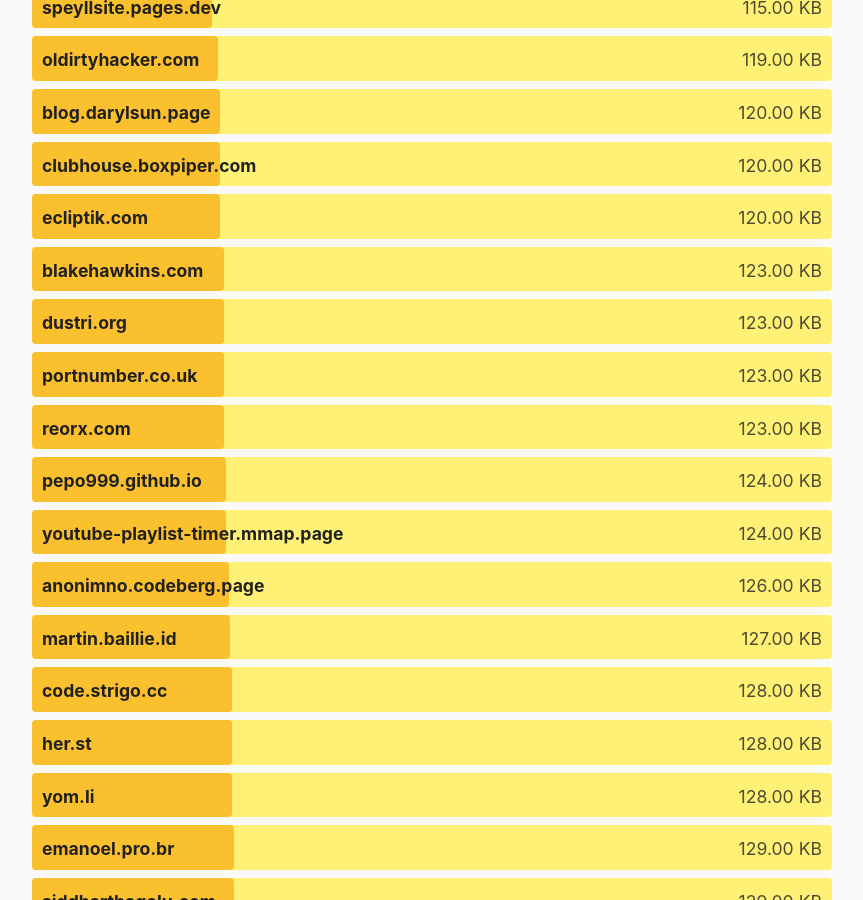
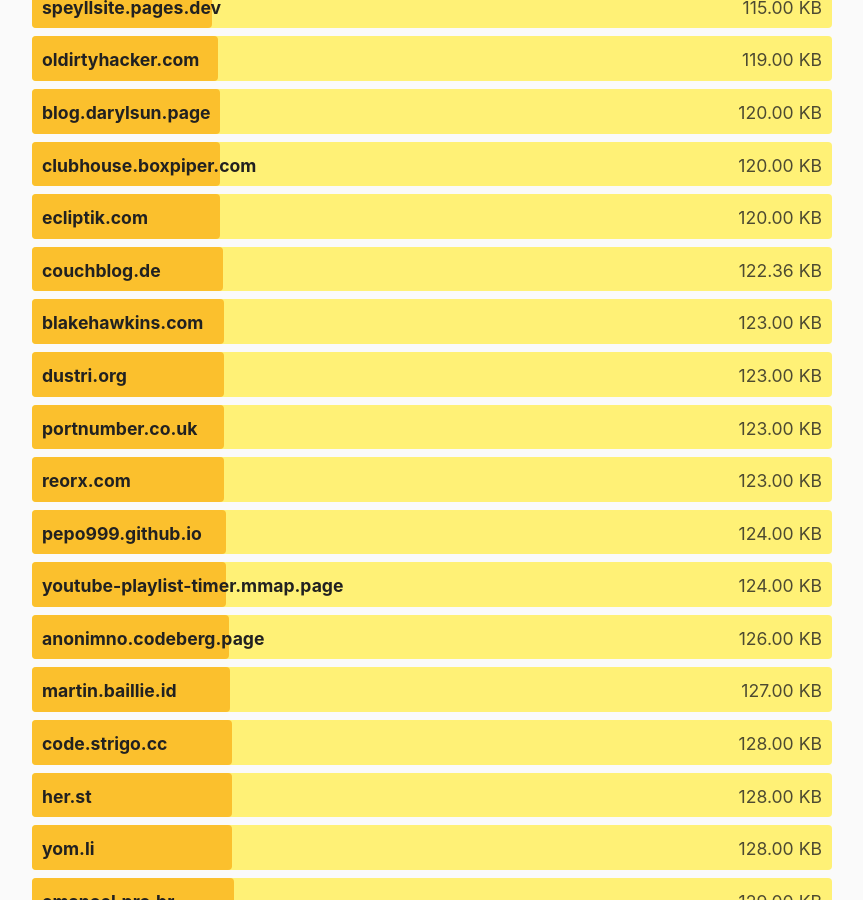
Before and after one commit to kevquirk/512kb.club, a Jekyll site: the page built from index.md, in a window 1280 px wide and 900 px high, scrolled down 26312 px. Shown: the whole window, without its empty margins (208-1071 px from the left). Built offline with Jekyll 4.4.1, drawn with Linux system fonts in a browser that asks for light colours.

Commit message:
Add couchblog.de
Link to url scan results: https://radar.cloudflare.com/scan/74c9ceb6-6503-4beb-8ba1-750b8e384288/summary

```diff
--- a/_data/sites.yml
+++ b/_data/sites.yml
@@ -3797,3 +3797,8 @@
   url: https://zwieratko.sk/
   size: 28.07
   last_checked: 2024-02-11
+
+- domain: couchblog.de
+  url: https://couchblog.de/
+  size: 122.36
+  last_checked: 2024-03-22
```
